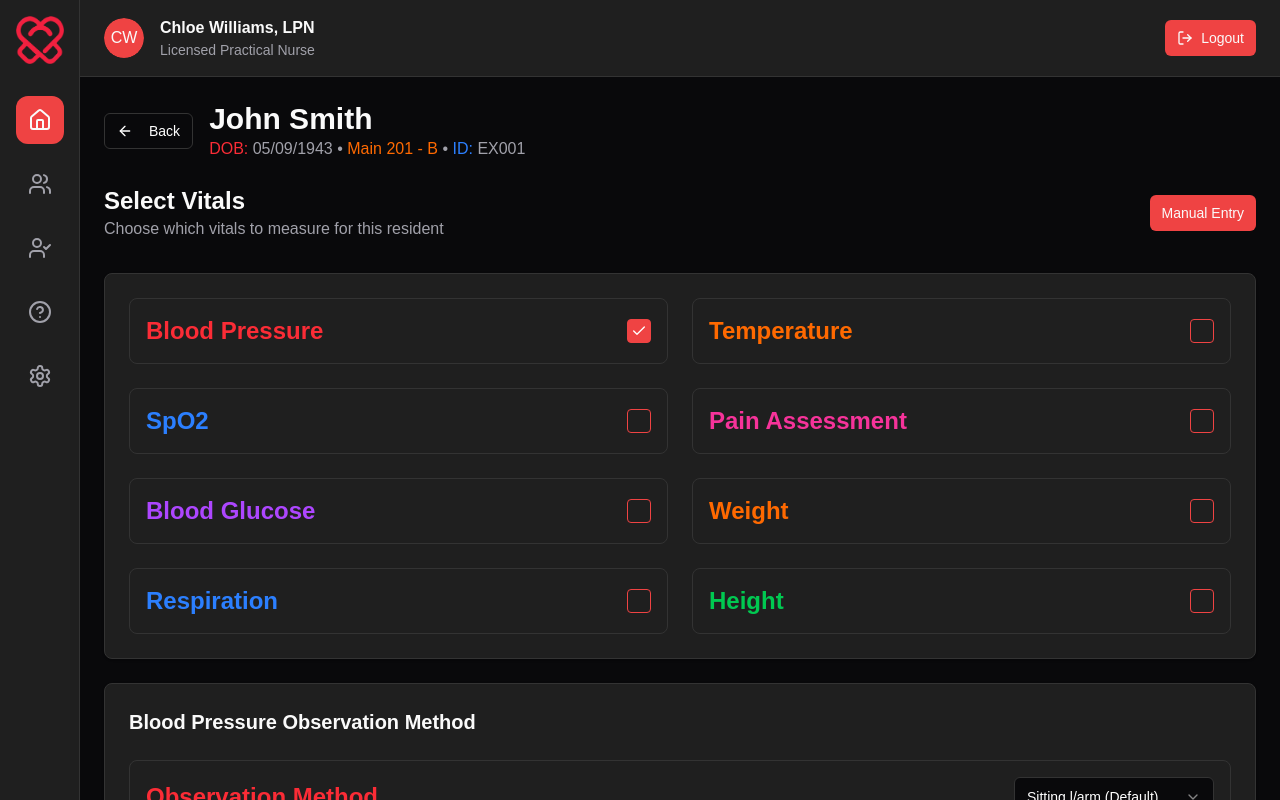
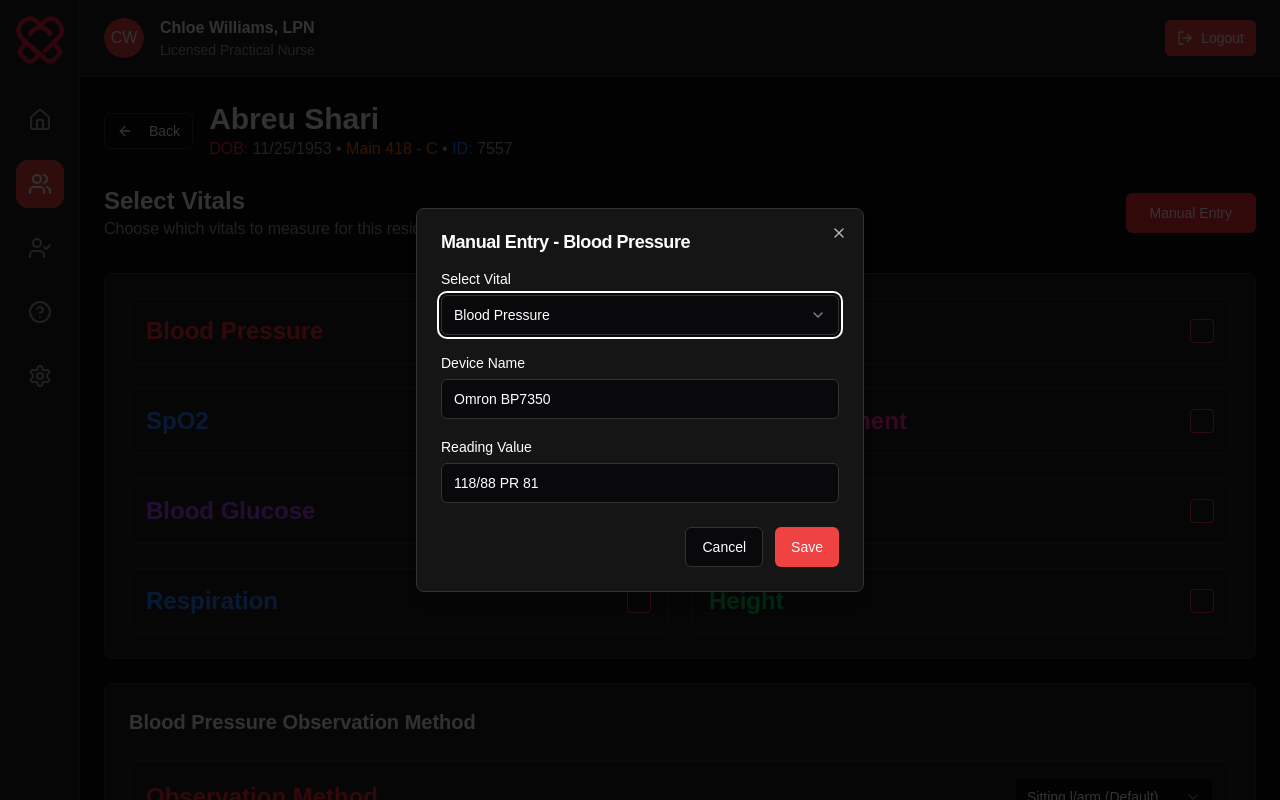
Before and after one commit to ashatalin99/ema-vitals, a Next.js app: page /residents/1 in a window 1280 px wide. Both pictures are taken after a click on the button "Manual Entry". Shown: the top 800 px of the page. Built offline with nearby package versions, Linux system fonts and the light colour scheme.

Commit message:
chore: modify sidebar

```diff
--- a/src/app/globals.css
+++ b/src/app/globals.css
@@ -200,3 +200,7 @@ body {
 .border-primary {
     border-color: hsl(var(--primary));
 }
+
+.shadow-text {
+    text-shadow: 0 2px 4px rgba(0, 0, 0, .3);
+}
--- a/src/app/residents/[slug]/page.tsx
+++ b/src/app/residents/[slug]/page.tsx
@@ -1,6 +1,6 @@
 "use client";
 import { useState } from 'react';
-import { useRouter } from 'next/navigation';
+import { useRouter, usePathname, useParams } from 'next/navigation';
 import {  Home, Users, UserCheck, HelpCircle, Settings, User, LogOut, ChevronLeft, ChevronRight, ArrowLeft } from 'lucide-react';
 import { Button } from '@/components/ui/button';
 import { Card } from '@/components/ui/card';
@@ -9,6 +9,10 @@ import { Checkbox } from '@/components/ui/checkbox';
 import { Select, SelectContent, SelectItem, SelectTrigger, SelectValue } from '@/components/ui/select';
 import { Label } from '@/components/ui/label';
 import { IconSpO2, IconRespiration, IconBloodGlucose, IconWeight, IconHeight, IconBloodPressure, IconTemperature } from '@/components/icons/icons';
+import { Dialog, DialogContent, DialogHeader, DialogTitle, DialogTrigger } from '@/components/ui/dialog';
+import { Input } from '@/components/ui/input';
+import { Sidebar } from '@/components/Sidebar';
+import { useToast } from '@/hooks/use-toast';
 
 interface Resident {
   id: string;
@@ -36,17 +40,18 @@ const mockResidents: Resident[] = [
 ];
 
 const sidebarItems = [
-  { icon: Home, label: 'Home', active: true },
-  { icon: Users, label: 'Residents', active: false },
-  { icon: UserCheck, label: 'Care', active: false },
-  { icon: HelpCircle, label: 'Help', active: false },
-  { icon: Settings, label: 'Settings', active: false },
+  { icon: Home, label: 'Home', active: true, link: '/home' },
+  { icon: Users, label: 'Residents', active: false, link: '/residents' },
+  { icon: UserCheck, label: 'Care', active: false, link: '/care' },
+  { icon: HelpCircle, label: 'Help', active: false, link: '/help' },
+  { icon: Settings, label: 'Settings', active: false, link: '/settings' },
 ];
 
 
 
 const SingleResidentPage = () => {
   const router = useRouter();
+  const { toast } = useToast();
   const [vitals, setVitals] = useState<VitalType[]>([
     { id: 'blood-pressure', name: 'Blood Pressure', color: 'text-red-500', selected: true },
     { id: 'temperature', name: 'Temperature', color: 'text-orange-500', selected: false },
@@ -60,6 +65,22 @@ const SingleResidentPage = () => {
 
   const [observationMethod, setObservationMethod] = useState('sitting-left-arm');
   const [painLevel, setPainLevel] = useState<number | null>(null);
+  const [isDialogOpen, setIsDialogOpen] = useState(false);
+  const [manualDevice, setManualDevice] = useState('');
+  const [manualReading, setManualReading] = useState('');
+  const [selectedVitalForEdit, setSelectedVitalForEdit] = useState<string | null>(null);
+  const [vitalsSubmitted, setVitalsSubmitted] = useState(false);
+  const [showVitalsPanel, setShowVitalsPanel] = useState(true);
+  const [vitalReadings, setVitalReadings] = useState<{[key: string]: any}>({
+    'blood-pressure': { device: 'Omron BP7350', reading: '118/88 PR 81', timestamp: new Date() },
+    'temperature': { device: 'ThermoScan Pro', reading: '98.6°F', timestamp: new Date() },
+    'spo2': { device: 'Pulse Oximeter', reading: '98% PR 72', timestamp: new Date() },
+    'weight': { device: 'Digital Scale', reading: '165.2 lbs', timestamp: new Date() },
+    'blood-glucose': { device: 'Glucometer', reading: '95 mg/dL', timestamp: new Date() },
+    'respiration': { device: 'Chest Monitor', reading: '16 bpm', timestamp: new Date() },
+    'height': { device: 'Stadiometer', reading: '5\'8"', timestamp: new Date() },
+    'pain-assessment': { device: 'Manual Assessment', reading: '3/10', timestamp: new Date() }
+  });
 
   const painLevels = [
     { value: 0, emoji: '😊', label: 'No Pain', color: 'bg-green-100 border-green-300 text-green-800' },
@@ -75,10 +96,24 @@ const SingleResidentPage = () => {
     { value: 10, emoji: '🤯', label: 'Worst', color: 'bg-red-300 border-red-500 text-red-950' },
   ];
 
+  const { id } = useParams<{ id: string }>();
+  const resident = mockResidents.find(r => r.id === id);
+
   const toggleVital = (vitalId: string) => {
     setVitals(prev => prev.map(vital =>
       vital.id === vitalId ? { ...vital, selected: !vital.selected } : vital
     ));
+  };
+
+  const updateVitalReading = (vitalId: string, field: string, value: string) => {
+    setVitalReadings(prev => ({
+      ...prev,
+      [vitalId]: {
+        ...prev[vitalId],
+        [field]: value,
+        timestamp: new Date()
+      }
+    }));
   };
 
   return (
@@ -90,21 +125,7 @@ const SingleResidentPage = () => {
             <img src="/ema-logo.png" alt="ema logo" />
           </div>
         </div>
-
-        <nav className="flex-1 flex flex-col gap-4">
-          {sidebarItems.map((item, index) => (
-            <button
-              key={index}
-              className={`w-12 h-12 rounded-xl flex items-center justify-center transition-all duration-200 ${
-                item.active
-                  ? 'bg-primary text-primary-foreground shadow-medium'
-                  : 'text-muted-foreground hover:text-foreground hover:bg-accent'
-              }`}
-            >
-              <item.icon className="w-6 h-6" />
-            </button>
-          ))}
-        </nav>
+        <Sidebar />
       </div>
 
       {/* Main Content */}
@@ -145,8 +166,8 @@ const SingleResidentPage = () => {
                 </Button>
               </div>
               <div>
-                <h1 className="text-3xl font-bold text-foreground">John Smith</h1>
-                <p className="text-muted-foreground"><span className="text-red-500">DOB: </span>05/09/1943 • <span className="text-orange-500">Main 201 - B</span> • <span className="text-blue-500">ID: </span>EX001</p>
+                <h1 className="text-3xl font-bold text-foreground">Abreu Shari</h1>
+                <p className="text-muted-foreground"><span className="text-red-500">DOB: </span>11/25/1953 • <span className="text-orange-500">Main 418 - C</span> • <span className="text-blue-500">ID: </span>7557</p>
               </div>
             </div>
             <div>
@@ -155,13 +176,38 @@ const SingleResidentPage = () => {
                   <h2 className="text-2xl font-bold text-foreground">Select Vitals</h2>
                   <p className="text-muted-foreground">Choose which vitals to measure for this resident</p>
                 </div>
-                <div>
-                  <Button variant="destructive" size="sm" className="gap-2">
+                <div className='flex gap-3'>
+                  {vitalsSubmitted && (
+                    <Button
+                      onClick={() => {
+                        setShowVitalsPanel(true);
+                        setVitalsSubmitted(false);
+                      }}
+                      className="bg-green-500 hover:bg-green-600 text-white px-6 py-2 rounded-md font-medium"
+                    >
+                      Start New Measurement
+                    </Button>
+                  )}
+                  <Button
+                    variant="destructive"
+                    onClick={() => {
+                      const selectedVitals = vitals.filter(v => v.selected);
+                      if (selectedVitals.length > 0) {
+                        setSelectedVitalForEdit(selectedVitals[0].id);
+                        setManualDevice(vitalReadings[selectedVitals[0].id]?.device || '');
+                        setManualReading(vitalReadings[selectedVitals[0].id]?.reading || '');
+                        setIsDialogOpen(true);
+                      }
+                    }}
+                    className="bg-red-500 hover:bg-red-600 text-white px-6 py-2 rounded-md font-medium"
+                    disabled={!vitals.some(v => v.selected)}
+                    >
                     Manual Entry
                   </Button>
                 </div>
               </div>
               {/* Vitals Grid */}
+              {showVitalsPanel && !vitalsSubmitted && (
                 <Card className="p-6 shadow-medium border-border">
                   <div className="grid grid-cols-1 md:grid-cols-2 gap-6">
                     {vitals.map((vital) => (
@@ -187,8 +233,10 @@ const SingleResidentPage = () => {
                     ))}
                   </div>
                 </Card>
+              )}
+
               {/* Blood Pressure Observation Method */}
-              {vitals.find(v => v.id === 'blood-pressure')?.selected && (
+              {showVitalsPanel && !vitalsSubmitted && vitals.find(v => v.id === 'blood-pressure')?.selected && (
                   <Card className="p-6 shadow-medium mt-6 border-border">
                     <h3 className="text-xl font-bold text-foreground mb-6">Blood Pressure Observation Method</h3>
                     <div className="flex items-center justify-between p-4 rounded-lg border border-border hover:bg-muted/50 transition-all duration-200">
@@ -218,7 +266,7 @@ const SingleResidentPage = () => {
                   </Card>
               )}
               {/* Pain Assessment Levels */}
-              {vitals.find(v => v.id === 'pain-assessment')?.selected && (
+              {showVitalsPanel && !vitalsSubmitted && vitals.find(v => v.id === 'pain-assessment')?.selected && (
                 <Card className="p-6 shadow-medium mt-6 border-border">
                   <h3 className="text-xl font-bold text-foreground">Pain Level Assessment</h3>
                   <div className="mb-6">
@@ -262,8 +310,8 @@ const SingleResidentPage = () => {
                             iconBg: 'bg-red-400',
                             icon: <IconBloodPressure className="w-6 h-6 text-primary" />,
                             abbreviation: 'BLOOD PRESSURE',
-                            device: 'Omron BP7350',
-                            reading: '118/88 PR 81',
+                            device: vitalReadings[vitalId]?.device || 'Omron BP7350',
+                            reading: vitalReadings[vitalId]?.reading || '118/88 PR 81',
                             unit: 'SYS/DIA mmHg'
                           };
                         case 'temperature':
@@ -272,8 +320,8 @@ const SingleResidentPage = () => {
                             iconBg: 'bg-orange-400',
                             icon: <IconTemperature className="w-6 h-6 text-primary" />,
                             abbreviation: 'TEMPERATURE',
-                            device: 'ThermoScan Pro',
-                            reading: '98.6°F',
+                            device: vitalReadings[vitalId]?.device || 'ThermoScan Pro',
+                            reading: vitalReadings[vitalId]?.reading || '98.6°F',
                             unit: 'Body Temperature'
                           };
                         case 'spo2':
@@ -282,8 +330,8 @@ const SingleResidentPage = () => {
                             iconBg: 'bg-blue-400',
                             icon: <IconSpO2 className="w-6 h-6 text-primary" />,
                             abbreviation: 'SpO2',
-                            device: 'Pulse Oximeter',
-                            reading: '98% PR 72',
+                            device: vitalReadings[vitalId]?.device || 'Pulse Oximeter',
+                            reading: vitalReadings[vitalId]?.reading || '98% PR 72',
                             unit: 'Oxygen Saturation'
                           };
                         case 'weight':
@@ -291,9 +339,9 @@ const SingleResidentPage = () => {
                             bg: 'bg-green-500',
                             iconBg: 'bg-green-400',
                             icon: <IconWeight className="w-6 h-6 text-primary" />,
-                            abbreviation: 'WT',
-                            device: 'Digital Scale',
-                            reading: '165.2 lbs',
+                            abbreviation: 'WEIGHT',
+                            device: vitalReadings[vitalId]?.device || 'Digital Scale',
+                            reading: vitalReadings[vitalId]?.reading || '165.2 lbs',
                             unit: 'Body Weight'
                           };
                         case 'blood-glucose':
@@ -302,8 +350,8 @@ const SingleResidentPage = () => {
                             iconBg: 'bg-purple-400',
                             icon: <IconBloodGlucose className="w-6 h-6 text-primary" />,
                             abbreviation: 'BG',
-                            device: 'Glucometer',
-                            reading: '95 mg/dL',
+                            device: vitalReadings[vitalId]?.device || 'Glucometer',
+                            reading: vitalReadings[vitalId]?.reading || '95 mg/dL',
                             unit: 'Blood Sugar'
                           };
                         case 'respiration':
@@ -312,8 +360,8 @@ const SingleResidentPage = () => {
                             iconBg: 'bg-cyan-400',
                             icon: <IconRespiration className="w-6 h-6 text-primary" />,
                             abbreviation: 'RESPIRATION',
-                            device: 'Chest Monitor',
-                            reading: '16 bpm',
+                            device: vitalReadings[vitalId]?.device || 'Chest Monitor',
+                            reading: vitalReadings[vitalId]?.reading || '16 bpm',
                             unit: 'Breathing Rate'
                           };
                         case 'height':
@@ -322,8 +370,8 @@ const SingleResidentPage = () => {
                             iconBg: 'bg-teal-400',
                             icon: <IconHeight className="w-6 h-6 text-primary" />,
                             abbreviation: 'HT',
-                            device: 'Height Meter',
-                            reading: '5\'8"',
+                            device: vitalReadings[vitalId]?.device || 'Height Meter',
+                            reading: vitalReadings[vitalId]?.reading || '5\'8"',
                             unit: 'Body Height'
                           };
                         case 'pain-assessment':
@@ -400,6 +448,7 @@ const SingleResidentPage = () => {
               )}
             </div>
             {/* Action Buttons */}
+            {showVitalsPanel && !vitalsSubmitted && (
               <div className="flex justify-center gap-4 mt-8">
                 <Button
                   variant="outline"
@@ -412,13 +461,108 @@ const SingleResidentPage = () => {
                   size="lg"
                   className="px-8"
                   disabled={!vitals.some(v => v.selected)}
+                  onClick={() => {
+                    console.log("Toast firing...");
+                    try {
+                      const selectedCount = vitals.filter(v => v.selected).length;
+                      console.log(`${resident?.name}`);
+                      setVitalsSubmitted(true);
+                      setShowVitalsPanel(false);
+                      toast({
+                        title: "Success",
+                        description: `Successfully submitted ${selectedCount} vital measurement${selectedCount !== 1 ? 's' : ''} for ${resident?.name}`,
+                      });
+                    } catch (error) {
+                      toast({
+                        title: "Error",
+                        description: "Failed to submit vital measurements. Please try again.",
+                        variant: "destructive",
+                      });
+                    }
+                  }}
                 >
                   Submit Vital Measurements
                 </Button>
               </div>
+            )}
+
           </div>
         </div>
       </div>
+      {/* Manual Entry Dialog */}
+      <Dialog open={isDialogOpen} onOpenChange={setIsDialogOpen}>
+        <DialogContent className="sm:max-w-md border-border text-white bg-[#151515]">
+          <DialogHeader>
+            <DialogTitle>Manual Entry - {selectedVitalForEdit && vitals.find(v => v.id === selectedVitalForEdit)?.name}</DialogTitle>
+          </DialogHeader>
+          <div className="space-y-4">
+            <div>
+              <Label htmlFor="vital-select">Select Vital</Label>
+              <Select value={selectedVitalForEdit || ''} onValueChange={(value) => {
+                setSelectedVitalForEdit(value);
+                setManualDevice(vitalReadings[value]?.device || '');
+                setManualReading(vitalReadings[value]?.reading || '');
+              }}>
+                <SelectTrigger className="mt-1 border-border">
+                  <SelectValue placeholder="Select a vital to edit" />
+                </SelectTrigger>
+                <SelectContent>
+                  {vitals.filter(v => v.selected).map((vital) => (
+                    <SelectItem key={vital.id} value={vital.id}>{vital.name}</SelectItem>
+                  ))}
+                </SelectContent>
+              </Select>
+            </div>
+            <div>
+              <Label htmlFor="reading-value">Device Name</Label>
+              <Input
+                id="device-name"
+                value={manualDevice}
+                onChange={(e) => setManualDevice(e.target.value)}
+                placeholder="Enter device name"
+                className="mt-1 border-border"
+              />
+            </div>
+            <div>
+              <Label htmlFor="reading-value">Reading Value</Label>
+              <Input
+                id="reading-value"
+                value={manualReading}
+                onChange={(e) => setManualReading(e.target.value)}
+                placeholder="Enter reading value"
+                className="mt-1 border-border"
+              />
+            </div>
+            <div className="flex justify-end gap-3 mt-6">
+              <Button
+                variant="outline"
+                  onClick={() => {
+                  setIsDialogOpen(false);
+                  setManualDevice('');
+                  setManualReading('');
+                  setSelectedVitalForEdit(null);
+                }}
+                className='border-border text-white'
+              >
+                Cancel
+              </Button>
+              <Button
+                onClick={() => {
+                if (selectedVitalForEdit && manualDevice && manualReading) {
+                  updateVitalReading(selectedVitalForEdit, 'device', manualDevice);
+                  updateVitalReading(selectedVitalForEdit, 'reading', manualReading);
+                  setIsDialogOpen(false);
+                  setManualDevice('');
+                  setManualReading('');
+                  setSelectedVitalForEdit(null);
+                }
+              }}>
+                Save
+              </Button>
+            </div>
+          </div>
+        </DialogContent>
+      </Dialog>
     </div>
   );
 };
--- a/src/app/residents/page.tsx
+++ b/src/app/residents/page.tsx
@@ -1,13 +1,13 @@
 "use client";
 import { useState } from 'react';
-import { useRouter } from 'next/navigation';
+import { useRouter, usePathname } from 'next/navigation';
 import { Search, Home, Users, UserCheck, HelpCircle, Settings, User, LogOut, ChevronLeft, ChevronRight } from 'lucide-react';
 import { Button } from '@/components/ui/button';
 import { Input } from '@/components/ui/input';
 import { Card } from '@/components/ui/card';
 import { Avatar, AvatarFallback } from '@/components/ui/avatar';
 import { Pagination, PaginationContent, PaginationItem, PaginationLink, PaginationNext, PaginationPrevious } from '@/components/ui/pagination';
-
+import { Sidebar } from '@/components/Sidebar';
 interface Resident {
   id: string;
   name: string;
@@ -36,7 +36,7 @@ const sidebarItems = [
 
 const ResidentsPage = () => {
   const router = useRouter();
-  const [selectedResident, setSelectedResident] = useState<string>('6');
+  const [selectedResident, setSelectedResident] = useState<string>('1');
   const [searchTerm, setSearchTerm] = useState('');
   const [currentPage, setCurrentPage] = useState(1);
   const recordsPerPage = 10;
@@ -66,21 +66,7 @@ const ResidentsPage = () => {
             <img src="/ema-logo.png" alt="ema logo" />
           </div>
         </div>
-
-        <nav className="flex-1 flex flex-col gap-4">
-          {sidebarItems.map((item, index) => (
-            <button
-              key={index}
-              className={`w-12 h-12 rounded-xl flex items-center justify-center transition-all duration-200 ${
-                item.active
-                  ? 'bg-primary text-primary-foreground shadow-medium'
-                  : 'text-muted-foreground hover:text-foreground hover:bg-accent'
-              }`}
-            >
-              <item.icon className="w-6 h-6" />
-            </button>
-          ))}
-        </nav>
+        <Sidebar />
       </div>
 
       {/* Main Content */}
--- /dev/null
+++ b/src/components/Sidebar.tsx
@@ -0,0 +1,43 @@
+"use client";
+
+import { useRouter, usePathname } from "next/navigation";
+import { Home, Users, UserCheck, HelpCircle, Settings } from "lucide-react";
+
+const sidebarItems = [
+  { icon: Home, label: "Home", link: "/" },
+  { icon: Users, label: "Residents", link: "/residents" },
+  { icon: UserCheck, label: "Care", link: "/care" },
+  { icon: HelpCircle, label: "Help", link: "/help" },
+  { icon: Settings, label: "Settings", link: "/settings" },
+];
+
+const Sidebar = () => {
+  const router = useRouter();
+  const pathname = usePathname();
+
+  return (
+    <nav className="flex flex-col gap-4">
+      {sidebarItems.map((item, index) => {
+        const isActive =
+          pathname === item.link ||
+          (item.link !== "/" && pathname.startsWith(item.link));
+
+        return (
+          <button
+            key={index}
+            onClick={() => router.push(item.link)}
+            className={`w-12 h-12 rounded-xl flex items-center justify-center transition-all duration-200 ${
+              isActive
+                ? "bg-primary text-primary-foreground shadow-medium"
+                : "text-muted-foreground hover:text-foreground hover:bg-accent"
+            }`}
+          >
+            <item.icon className="w-6 h-6" />
+          </button>
+        );
+      })}
+    </nav>
+  );
+}
+
+export { Sidebar }
```
Lines whose indentation alone changed are shown as unchanged.
